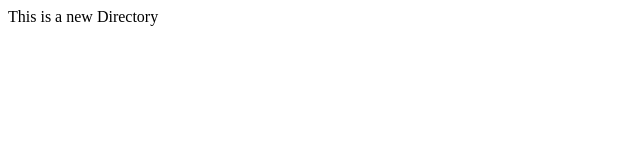
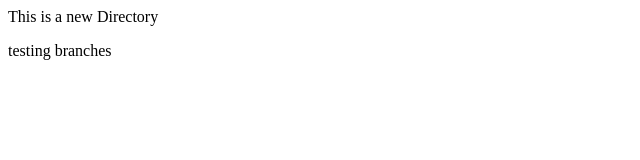
Before and after one commit to shivamyadav-shi/LocalDir, a plain HTML site: page index.html in a window 1280 px wide. Shown: the whole page, without its empty margins (0-640 px from the left). Drawn offline with Linux system fonts and the light colour scheme.

Commit message:
add readme testing branch

```diff
--- a/index.html
+++ b/index.html
@@ -1 +1,2 @@
 <p>This is a new Directory</p>
+<p>testing branches</p>
```
